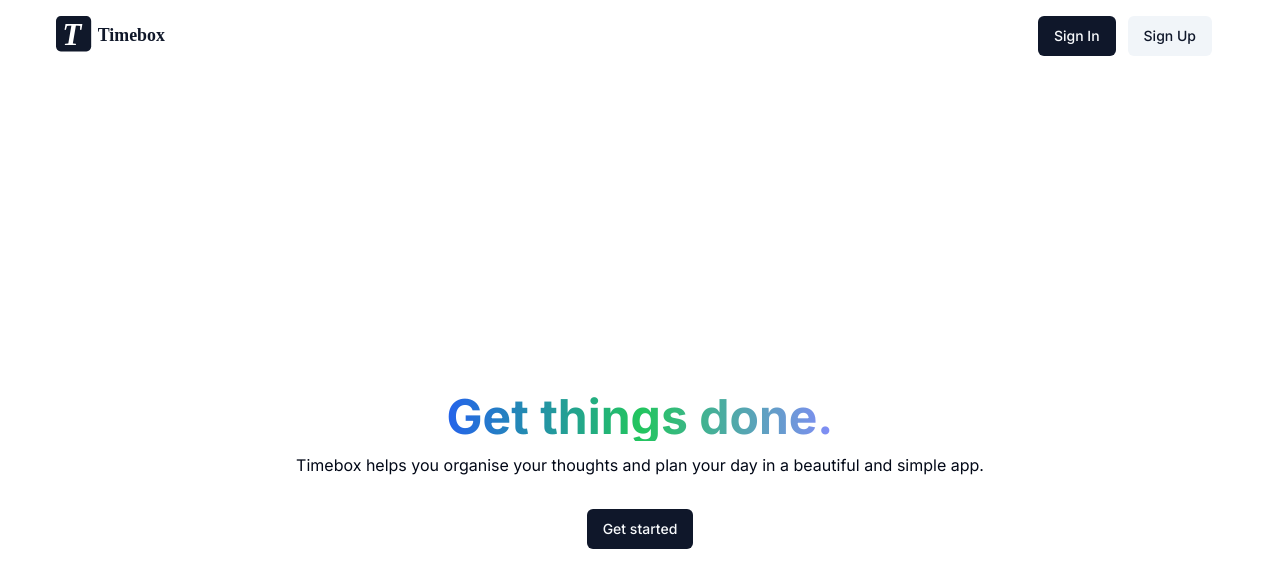
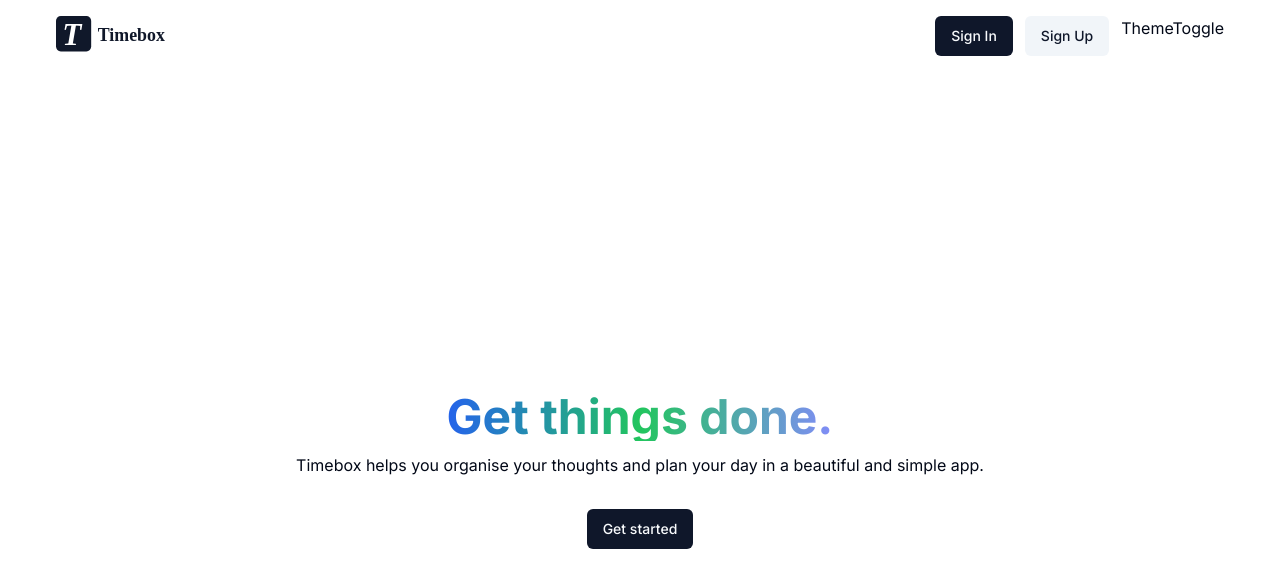
Before and after one commit to WilliamGiammona/time-box, a Next.js app: page / in a window 1280 px wide. Shown: the top 588 px of the page. Built offline with nearby package versions, Linux system fonts and the light colour scheme; no server answers.

Commit message:
:lipstick: (Theme Toggle): Addint Theme Toggle
Theme Toggle for darkmode

```diff
--- a/components/Navbar/Navbar.tsx
+++ b/components/Navbar/Navbar.tsx
@@ -9,6 +9,7 @@ import { useSession } from 'next-auth/react';
 import { Avatar, AvatarFallback, AvatarImage } from '@/components/ui/avatar';
 import Logout from '../Logout/Logout';
 import SignUp from '../Signup/Signup';
+import ThemeToggle from '../ThemeToggle/ThemeToggle';
 
 export default function Navbar() {
     const session = useSession();
@@ -34,6 +35,7 @@ export default function Navbar() {
                         <>
                             <Login />
                             <SignUp />
+                            <ThemeToggle />
                         </>
                     )}
 
```
